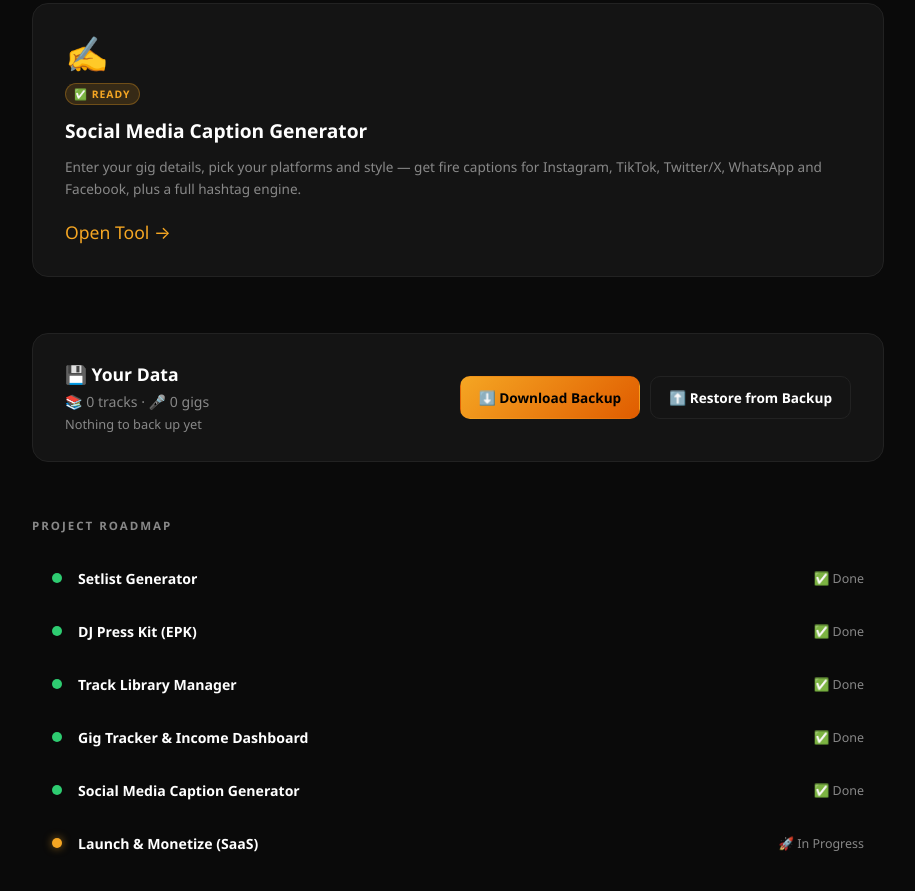
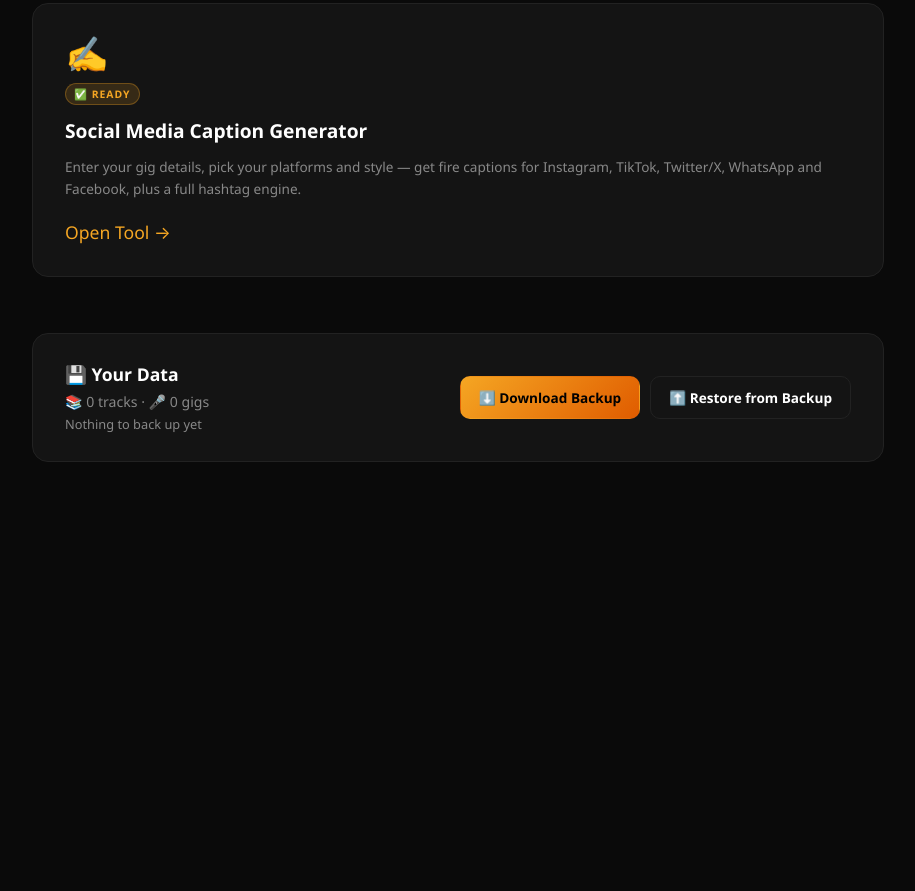
Before and after one commit to NinjaDev1droid/dropset, a plain HTML site: page afroflow/index.html in a window 1280 px wide. Shown: the part 944-1835 px from the top of the page, without its empty margins (182-1097 px from the left). After the commit the page ends 1518 px from the top, so only its background shows below. Drawn offline with Linux system fonts and the light colour scheme.

Commit message:
Remove the Project Roadmap section
Drops the roadmap list from the app home page, the outdated roadmap
table from the README, and the dead Roadmap link in the landing footer.

Co-Authored-By: Claude Opus 5.5 <noreply@anthropic.com>

```diff
--- a/afroflow/index.html
+++ b/afroflow/index.html
@@ -223,45 +223,6 @@
     .restore-panel p { margin-bottom: 12px; }
     .restore-note { color: var(--muted); font-size: 0.8rem; margin: 12px 0 0; }
 
-    /* ---- Roadmap ---- */
-    .roadmap-section h2 {
-      font-size: 0.72rem;
-      letter-spacing: 2px;
-      text-transform: uppercase;
-      color: var(--muted);
-      margin-bottom: 20px;
-    }
-
-    .roadmap {
-      display: flex;
-      flex-direction: column;
-      gap: 2px;
-    }
-
-    .roadmap-item {
-      display: flex;
-      align-items: center;
-      gap: 16px;
-      padding: 16px 20px;
-      border-radius: 10px;
-      font-size: 0.88rem;
-    }
-
-    .roadmap-item:hover { background: var(--card); }
-
-    .roadmap-dot {
-      width: 10px;
-      height: 10px;
-      border-radius: 50%;
-      flex-shrink: 0;
-    }
-    .dot-done    { background: #2ecc71; }
-    .dot-active  { background: var(--accent); box-shadow: 0 0 8px rgba(245,166,35,0.6); }
-    .dot-soon    { background: #333; border: 1px solid #555; }
-
-    .roadmap-title { font-weight: 600; flex: 1; }
-    .roadmap-status { font-size: 0.78rem; color: var(--muted); }
-
     /* ---- Footer ---- */
     footer {
       text-align: center;
@@ -383,43 +344,6 @@
       <div class="backup-message" id="backupMessage"></div>
     </section>
 
-    <!-- Roadmap -->
-    <div class="roadmap-section">
-      <h2>Project Roadmap</h2>
-      <div class="roadmap">
-        <div class="roadmap-item">
-          <div class="roadmap-dot dot-done"></div>
-          <div class="roadmap-title">Setlist Generator</div>
-          <div class="roadmap-status">✅ Done</div>
-        </div>
-        <div class="roadmap-item">
-          <div class="roadmap-dot dot-done"></div>
-          <div class="roadmap-title">DJ Press Kit (EPK)</div>
-          <div class="roadmap-status">✅ Done</div>
-        </div>
-        <div class="roadmap-item">
-          <div class="roadmap-dot dot-done"></div>
-          <div class="roadmap-title">Track Library Manager</div>
-          <div class="roadmap-status">✅ Done</div>
-        </div>
-        <div class="roadmap-item">
-          <div class="roadmap-dot dot-done"></div>
-          <div class="roadmap-title">Gig Tracker & Income Dashboard</div>
-          <div class="roadmap-status">✅ Done</div>
-        </div>
-        <div class="roadmap-item">
-          <div class="roadmap-dot dot-done"></div>
-          <div class="roadmap-title">Social Media Caption Generator</div>
-          <div class="roadmap-status">✅ Done</div>
-        </div>
-        <div class="roadmap-item">
-          <div class="roadmap-dot dot-active"></div>
-          <div class="roadmap-title">Launch & Monetize (SaaS)</div>
-          <div class="roadmap-status">🚀 In Progress</div>
-        </div>
-      </div>
-    </div>
-
   </main>
 
   <!-- <footer>
```
Also changed, not shown: dropset-landing.html (+0 -1 lines), README.md.
